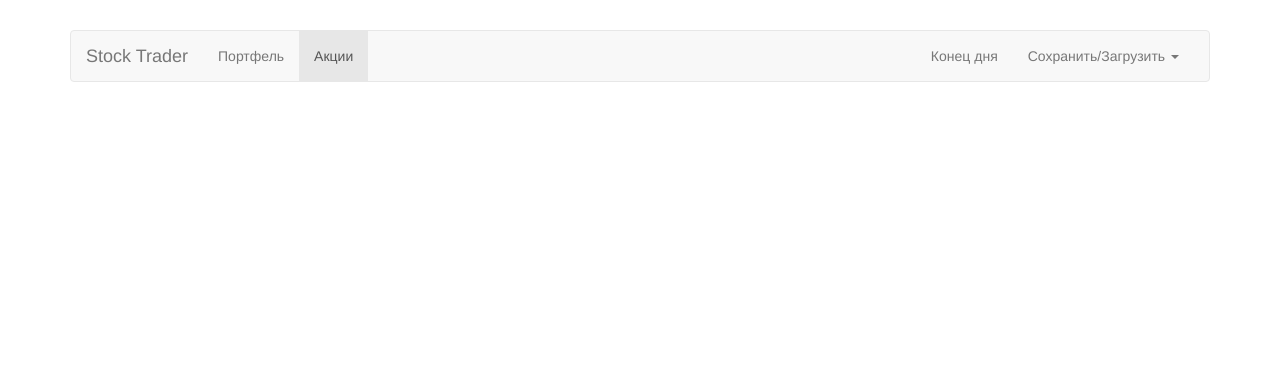
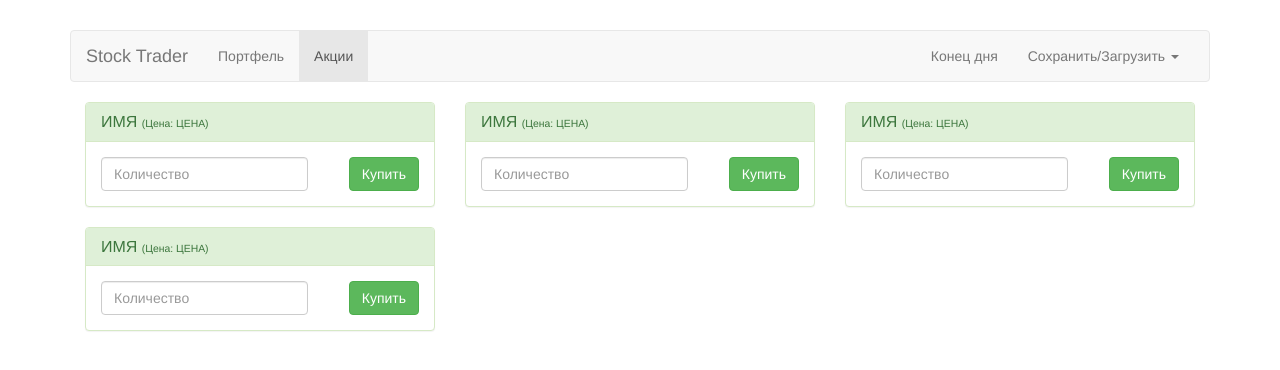
Before and after one commit to LeMentore/StockTrader, a Vue app: page /stocks in a window 1280 px wide. Shown: the top 370 px of the page. Built offline with nearby package versions, Linux system fonts and the light colour scheme.

Commit message:
added stocks components

```diff
--- a/src/components/stocks/Stock.vue
+++ b/src/components/stocks/Stock.vue
@@ -1,5 +1,22 @@
 <template>
-
+    <div class="col-sm-6 col-md-4">
+        <div class="panel panel-success">
+            <div class="panel-heading">
+                <h3 class="panel-title">
+                    ИМЯ
+                    <small>(Цена: ЦЕНА)</small>
+                </h3>
+            </div>
+            <div class="panel-body">
+                <div class="pull-left">
+                    <input type="number" class="form-control" placeholder="Количество">
+                </div>
+                <div class="pull-right">
+                    <button class="btn btn-success">Купить</button>
+                </div>
+            </div>
+        </div>
+    </div>
 </template>
 
 <script>
--- a/src/components/stocks/Stocks.vue
+++ b/src/components/stocks/Stocks.vue
@@ -1,9 +1,26 @@
 <template>
-
+    <div>
+        <app-stock v-for="stock in stocks"></app-stock>
+    </div>
 </template>
 
 <script>
-
+    import Stock from './Stock'
+    export default {
+        data() {
+            return {
+                stocks: [
+                    { id: 1, name: 'BMW', price: 110 },
+                    { id: 2, name: 'Google', price: 200 },
+                    { id: 3, name: 'Apple', price: 250 },
+                    { id: 4, name: 'Twitter', price: 8 }
+                ]
+            }
+        },
+        components: {
+            appStock: Stock
+        }
+    }
 </script>
 
 <style scoped>
```
